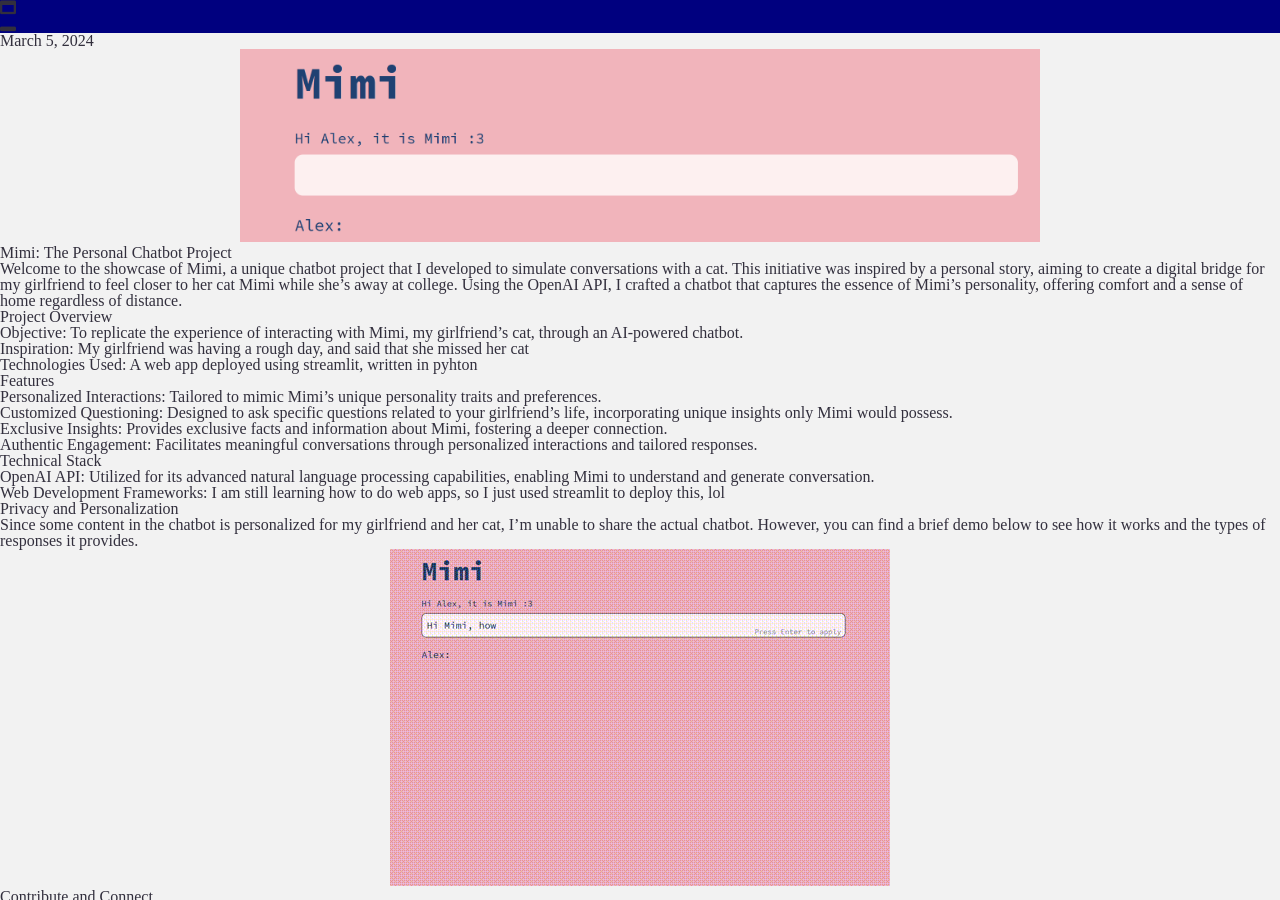
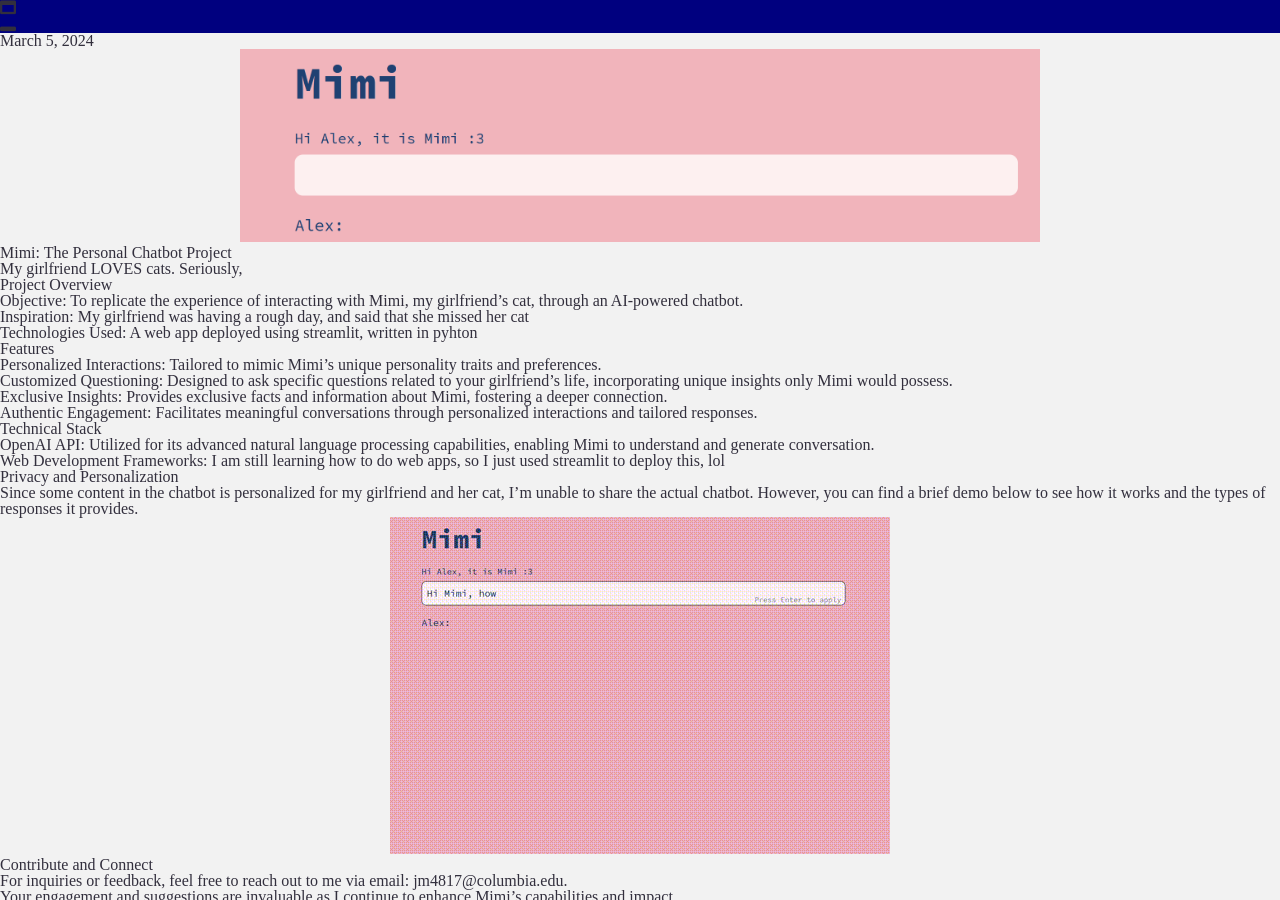
Before and after one commit to jacksonmcbride/jacksonmcbride.github.io, a Jekyll site: the page built from _posts/2024-03-05-mimi.md, in a window 1280 px wide and 900 px high, scrolled down 505 px. Built offline with Jekyll 4.4.1, drawn with Linux system fonts in a browser that asks for light colours.

Commit message:
added stuff

```diff
--- a/_posts/2024-03-05-mimi.md
+++ b/_posts/2024-03-05-mimi.md
@@ -8,7 +8,7 @@
 </div>
 
 # Mimi: The Personal Chatbot Project
-Welcome to the showcase of Mimi, a unique chatbot project that I developed to simulate conversations with a cat. This initiative was inspired by a personal story, aiming to create a digital bridge for my girlfriend to feel closer to her cat Mimi while she's away at college. Using the OpenAI API, I crafted a chatbot that captures the essence of Mimi's personality, offering comfort and a sense of home regardless of distance.
+My girlfriend LOVES cats. Seriously,
 
 ## Project Overview
 
```
Also changed, not shown: 1 other file.
